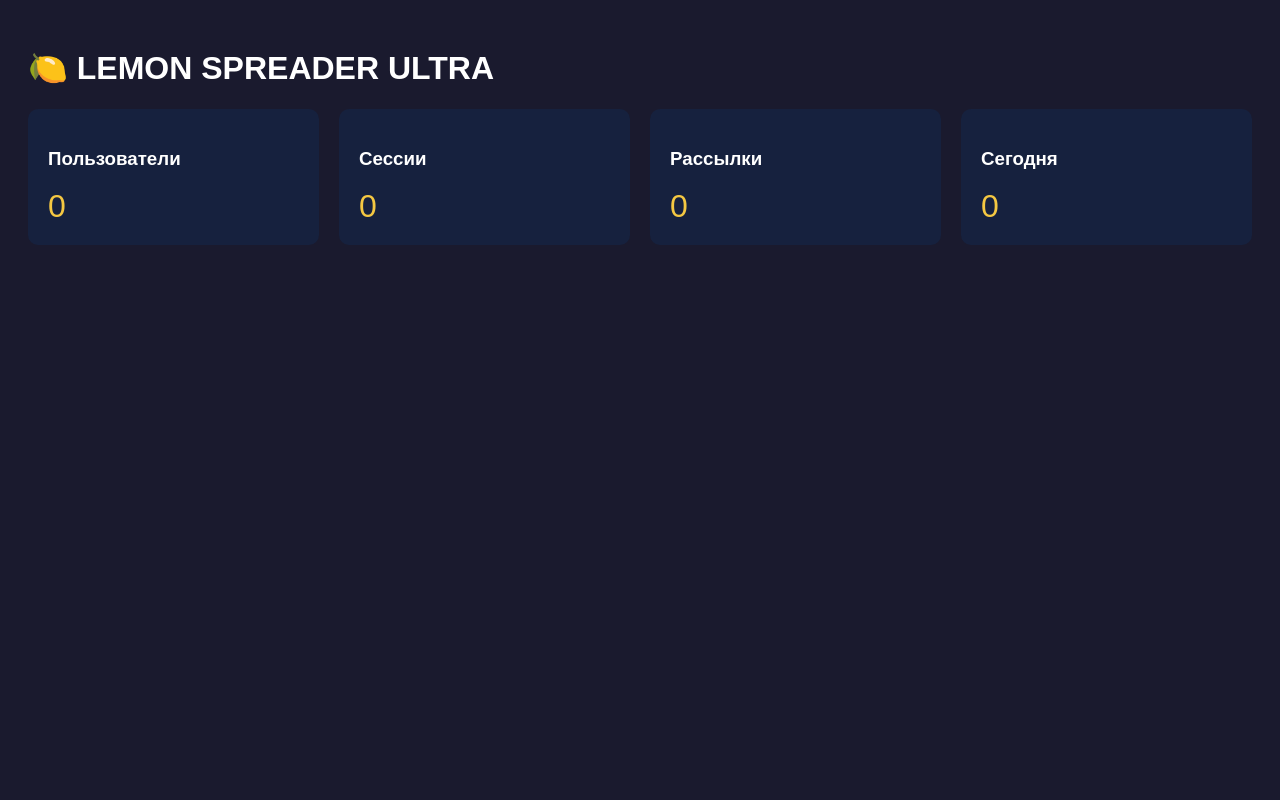
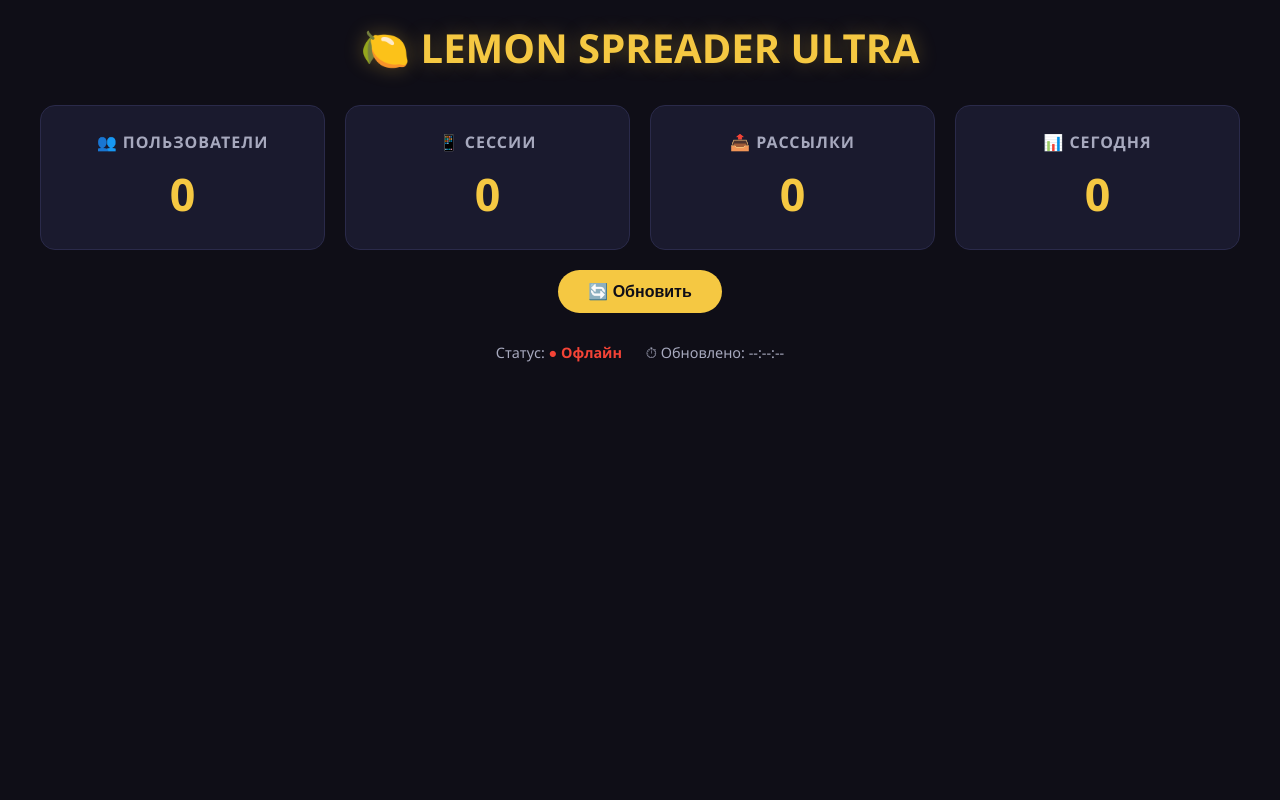
Before and after one commit to vladuskin3-crypto/Hh, a Flask app: page / in a window 1280 px wide. Run offline with Flask 3, Linux system fonts and the light colour scheme.

Commit message:
Update dashboard.html

```diff
--- a/templates/dashboard.html
+++ b/templates/dashboard.html
@@ -1,33 +1,177 @@
 <!DOCTYPE html>
-<html>
+<html lang="ru">
 <head>
-    <title>LEMON SPREADER</title>
+    <meta charset="UTF-8">
+    <meta name="viewport" content="width=device-width, initial-scale=1.0">
+    <title>LEMON SPREADER ULTRA</title>
     <style>
-        body { font-family: Arial; background: #1a1a2e; color: #fff; padding: 20px; }
-        .stats { display: grid; grid-template-columns: repeat(4, 1fr); gap: 20px; }
-        .card { background: #16213e; padding: 20px; border-radius: 10px; }
-        .number { font-size: 2em; color: #f5c842; }
+        * { margin: 0; padding: 0; box-sizing: border-box; }
+        body {
+            font-family: 'Segoe UI', Arial, sans-serif;
+            background: #0f0e17;
+            color: #fffffe;
+            padding: 20px;
+            min-height: 100vh;
+        }
+        h1 {
+            text-align: center;
+            font-size: 2.5em;
+            margin-bottom: 30px;
+            color: #f5c842;
+            text-shadow: 0 0 20px rgba(245, 200, 66, 0.3);
+        }
+        .stats {
+            display: grid;
+            grid-template-columns: repeat(auto-fit, minmax(200px, 1fr));
+            gap: 20px;
+            max-width: 1200px;
+            margin: 0 auto;
+        }
+        .card {
+            background: #1a1a2e;
+            padding: 25px;
+            border-radius: 15px;
+            text-align: center;
+            border: 1px solid #2a2a4a;
+            transition: transform 0.3s, box-shadow 0.3s;
+        }
+        .card:hover {
+            transform: translateY(-5px);
+            box-shadow: 0 10px 30px rgba(245, 200, 66, 0.1);
+        }
+        .card h3 {
+            font-size: 1em;
+            color: #a7a9be;
+            margin-bottom: 10px;
+            text-transform: uppercase;
+            letter-spacing: 1px;
+        }
+        .number {
+            font-size: 2.8em;
+            font-weight: bold;
+            color: #f5c842;
+            transition: all 0.3s;
+        }
+        .status {
+            text-align: center;
+            margin-top: 30px;
+            color: #a7a9be;
+            font-size: 0.9em;
+        }
+        .status .online {
+            color: #4caf50;
+            font-weight: bold;
+        }
+        .status .offline {
+            color: #f44336;
+            font-weight: bold;
+        }
+        .refresh-btn {
+            display: block;
+            margin: 20px auto;
+            padding: 12px 30px;
+            background: #f5c842;
+            color: #0f0e17;
+            border: none;
+            border-radius: 25px;
+            font-size: 1em;
+            font-weight: bold;
+            cursor: pointer;
+            transition: all 0.3s;
+        }
+        .refresh-btn:hover {
+            background: #ffd966;
+            transform: scale(1.05);
+        }
+        @media (max-width: 600px) {
+            h1 { font-size: 1.8em; }
+            .stats { grid-template-columns: repeat(2, 1fr); gap: 15px; }
+            .number { font-size: 2em; }
+        }
     </style>
 </head>
 <body>
+
     <h1>🍋 LEMON SPREADER ULTRA</h1>
+
     <div class="stats" id="stats">
-        <div class="card"><h3>Пользователи</h3><div class="number" id="users">0</div></div>
-        <div class="card"><h3>Сессии</h3><div class="number" id="sessions">0</div></div>
-        <div class="card"><h3>Рассылки</h3><div class="number" id="broadcasts">0</div></div>
-        <div class="card"><h3>Сегодня</h3><div class="number" id="today">0</div></div>
+        <div class="card"><h3>👥 Пользователи</h3><div class="number" id="users">0</div></div>
+        <div class="card"><h3>📱 Сессии</h3><div class="number" id="sessions">0</div></div>
+        <div class="card"><h3>📤 Рассылки</h3><div class="number" id="broadcasts">0</div></div>
+        <div class="card"><h3>📊 Сегодня</h3><div class="number" id="today">0</div></div>
     </div>
+
+    <button class="refresh-btn" onclick="fetchStats()">🔄 Обновить</button>
+
+    <div class="status">
+        Статус: <span id="status" class="online">● Онлайн</span>
+        <span style="margin-left: 20px;">⏱ Обновлено: <span id="lastUpdate">--:--:--</span></span>
+    </div>
+
     <script>
+        const API_KEY = 'lemon_spreader_secret_2024'; // Должен совпадать с FLASK_API_KEY
+
+        async function fetchStats() {
+            try {
+                const response = await fetch('/api/stats', {
+                    headers: {
+                        'X-API-Key': API_KEY
+                    }
+                });
+
+                if (!response.ok) {
+                    throw new Error(`HTTP ${response.status}`);
+                }
+
+                const data = await response.json();
+
+                document.getElementById('users').textContent = data.total_users ?? 0;
+                document.getElementById('sessions').textContent = data.total_sessions ?? 0;
+                document.getElementById('broadcasts').textContent = data.total_broadcasts ?? 0;
+                document.getElementById('today').textContent = data.today_messages ?? 0;
+
+                document.getElementById('status').textContent = '● Онлайн';
+                document.getElementById('status').className = 'online';
+
+                document.getElementById('lastUpdate').textContent = new Date().toLocaleTimeString();
+
+            } catch (error) {
+                console.error('Fetch error:', error);
+                document.getElementById('status').textContent = '● Офлайн';
+                document.getElementById('status').className = 'offline';
+
+                // Показываем последние известные данные из localStorage
+                const cached = localStorage.getItem('lemon_stats');
+                if (cached) {
+                    const data = JSON.parse(cached);
+                    document.getElementById('users').textContent = data.total_users ?? 0;
+                    document.getElementById('sessions').textContent = data.total_sessions ?? 0;
+                    document.getElementById('broadcasts').textContent = data.total_broadcasts ?? 0;
+                    document.getElementById('today').textContent = data.today_messages ?? 0;
+                }
+            }
+        }
+
+        // Кешируем данные в localStorage
+        async function fetchAndCache() {
+            try {
+                const response = await fetch('/api/stats', {
+                    headers: { 'X-API-Key': API_KEY }
+                });
+                if (response.ok) {
+                    const data = await response.json();
+                    localStorage.setItem('lemon_stats', JSON.stringify(data));
+                }
+            } catch (e) {}
+        }
+
+        // Запускаем
+        fetchStats();
         setInterval(() => {
-            fetch('/api/stats')
-                .then(r => r.json())
-                .then(d => {
-                    document.getElementById('users').textContent = d.total_users;
-                    document.getElementById('sessions').textContent = d.total_sessions;
-                    document.getElementById('broadcasts').textContent = d.total_broadcasts;
-                    document.getElementById('today').textContent = d.today_messages;
-                });
-        }, 5000);
+            fetchStats();
+            fetchAndCache();
+        }, 10000); // 10 секунд вместо 5
     </script>
+
 </body>
-                                                                                 </html>
+    </html>
```
